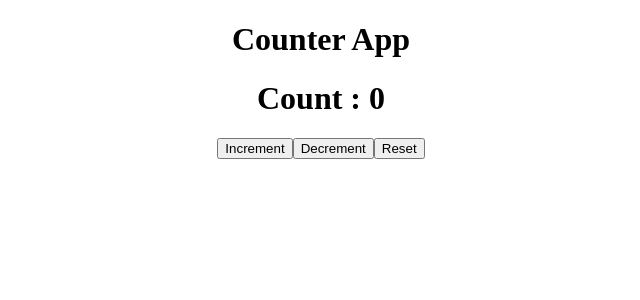
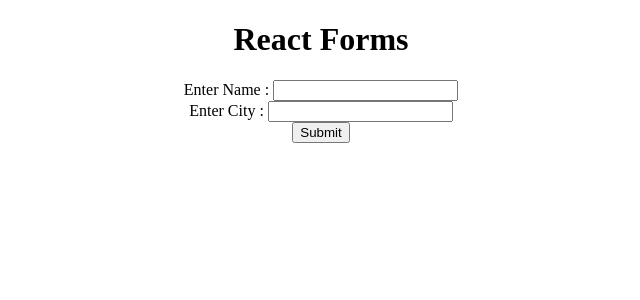
Before and after one commit to Aatmik-06/React-, a React (Vite) app in the folder September/27 Sept React Router/React Router/: page / in a window 1280 px wide. Shown: the top 300 px of the page, without its empty margins (319-959 px from the left). Built offline with nearby package versions, Linux system fonts and the light colour scheme.

Commit message:
react - use state & use Effect & forms input handeling

```diff
--- a/September/27 Sept React Router/React Router/src/App.jsx
+++ b/September/27 Sept React Router/React Router/src/App.jsx
@@ -108,7 +108,7 @@
   // Our data will be stored in the form of array of object
 //   return(
 //     <>
-//     <h1>Hello </h1>
+//     <h1>Hello World /h1>
 //     <ol>
 //      {ans}
 //     </ol>
@@ -306,7 +306,7 @@
 // const App=()=>{
 
 //   // const display=()=>{
-//   //   alert("This is my Event")
+//   //   alert("This is my React Event")
 //   // }
 
 //   // function using arguments
@@ -349,7 +349,7 @@
 //     // alert(e.target.name);
 //     let Name = e.target.name;
 //     let val =e.target.value;
-//     alert("Name : "+Name +  "Value : "+val);
+//     alert("Name : "+Name +  "value : "+val);
 //   }
 //   return(
 //     <>
@@ -402,6 +402,8 @@
 //   )
 // }
 
+
+
 // const App=()=>{
 //   const [color,setColor]=useState("red");  // set is an method
 //   return(
@@ -427,7 +429,7 @@
 //     if(cnt<1){
 //       alert("Not Allowed")
 //     }
-//     else{
+//     else {
 //       setcnt(cnt-1);
 //     }
 //   }
@@ -446,32 +448,98 @@
 // }
 
 
-import { useState } from "react";
+// 04 Oct
+// React Use Effect Hook
+// import { useEffect, useState } from "react";
+// const App=()=>{
 
+//   const [cnt,setcnt]=useState(0);
+
+//   // useEffect(()=>{
+//   //   setcnt(cnt+1);
+//   // })
+
+//   // we can use settimeout to slow it
+//   useEffect(()=>{
+//     setTimeout(()=>{
+//      setcnt(cnt+1)
+//     },2000);
+//   })
+//   return(
+//     <>
+//     <h1>React useEffect Hook :{cnt}</h1>
+//     </>
+//   )
+// }
+
+
+
+// import { useEffect, useState } from "react";
+// const App=()=>{
+
+//   const [cnt,setcnt]=useState(0);
+//   // useEffect(()=>{
+//   //   setcnt(cnt+1);
+//   // })
+
+//   // we can use settimeout to slow it
+//   useEffect(()=>{
+//     setTimeout(()=>{
+//      setcnt(cnt+1)
+//     },2000);
+//   },[])  // when  use take an empty array[] so it will run on one render only means it will run only one time
+//   return(
+//     <>
+//     <h1>React useEffect Hook :{cnt} </h1>
+//     </>
+//   )
+// }
+
+
+
+
+// import { useEffect, useState } from "react";
+// const App=()=>{
+
+//   const [cnt,setcnt]=useState(0);
+//   const [multi,setMulti]=useState(0);
+//   // useEffect(()=>{
+//   //   setcnt(cnt+1);
+//   // })
+
+//   // we can also change dependency
+//   useEffect(()=>{
+//     setMulti(cnt*2);
+//   },[cnt])
+//   return(
+//     <>
+//     <h1>React useEffect Hook </h1>
+//     <h1>Count :{cnt}</h1>
+//     <h1>Multiplication :{multi}</h1>
+//     <button onClick={()=>{setcnt(cnt+1)}}>Click Here</button>
+//     </>
+//   )
+// }
+
+
+
+// React Forms
+
+import { useEffect, useState } from "react";
 const App=()=>{
-  const [cnt,setcnt]=useState(0);
 
-  const myDecrement=()=>{
-    if(cnt<1){
-      alert("Not Allowed")
-    }
-    else{
-      setcnt(cnt-1);
-    }
-  }
+  const [name,setName]=useState("")
+  const [city,setCity]=useState("")
   return(
     <>
     <center>
-    <h1>Counter App</h1>
-    <h1>Count : {cnt}</h1>
-    <button onClick={()=>{setcnt(cnt+1)}}>Increment</button>
-    {/* <button onClick={()=>{setcnt(cnt-1)}}>Decrement</button> */}
-    <button onClick={myDecrement}>Decrement</button>
-    <button onClick={()=>{setcnt(0)}}>Reset</button>
+    <h1>React Forms </h1>
+    Enter Name : <input type="text" value={name} onChange={(e)=>{setName(e.target.value)}} /> <br />
+    Enter City : <input type="text" value={city} onChange={(e)=>{setCity(e.target.value)}}/> <br />
+    <button>Submit</button>
     </center>
     </>
   )
 }
 
-
 export default App;
```
